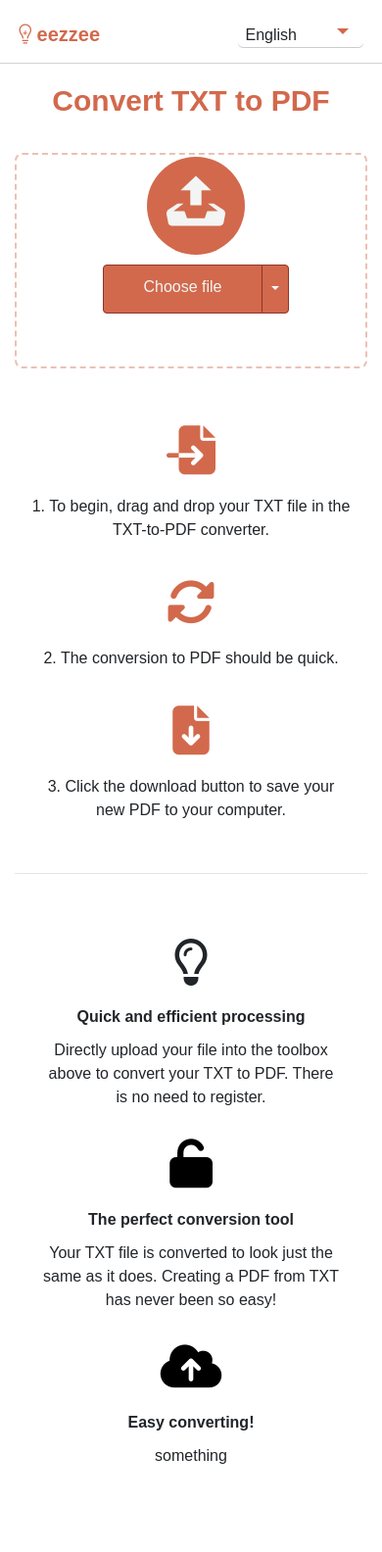
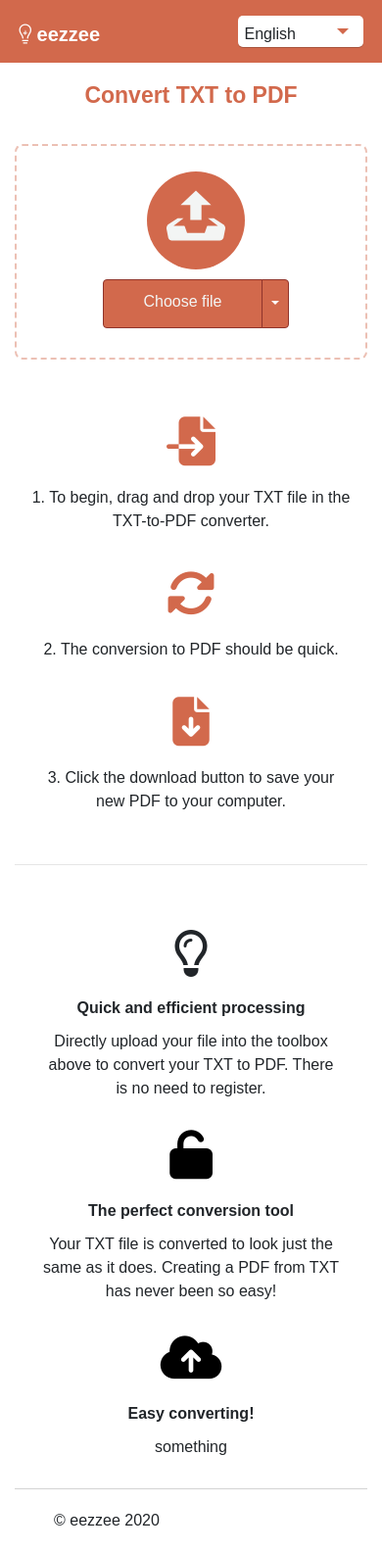
Before and after one commit to egrig/eezzee, a website: page node/public/TXTtoPDF.html in a window 390 px wide. Shown: the whole page at 98% size. Before the commit the page ends 1543 px from the top, so only its background shows below. Drawn offline with nearby package versions, Linux system fonts and the light colour scheme.

Commit message:
UI changes
1) You can return to the main page from any another
2) Add a footer
3) Now you can convert JPEG, JPG, TIF, SVG, PNG, BMP, WEBM and GIF images

```diff
--- a/node/public/TXTtoPDF.html
+++ b/node/public/TXTtoPDF.html
@@ -20,11 +20,11 @@
     <title>eezzee</title>
 </head>
 <body>
-
+    <div class="contentBody">
         <header>
             <div class="firstTitle">
                     <div  class="eezzeeName">
-                    <div><i class="fab fa-medapps"></i><b> eezzee</b></div>
+                        <div><i class="fab fa-medapps"></i><b><a href="https://eezzee.io/" id="linkToMainPage"> eezzee</a></b></div>
                     </div>
 
                     <div id="dd" class="wrapper-dropdown-5" tabindex="1">
@@ -171,6 +171,14 @@
                             </div>
                         </div>
 
+                        <div class="content"></div>
+
+        <div id="footerDiv">
+            <p>© eezzee 2020</p>
+        </div>
+
+    </div>
+
         <script src="https://cdnjs.cloudflare.com/ajax/libs/jspdf/1.4.0/jspdf.debug.js"></script>
         <script language="javascript" type="text/javascript" src="https://rawgit.com/sphilee/jsPDF-CustomFonts-support/master/dist/jspdf.customfonts.debug.js"></script>
         <script language="javascript" type="text/javascript" src="https://rawgit.com/sphilee/jsPDF-CustomFonts-support/master/dist/default_vfs.js"></script>
--- a/node/public/Youtube.html
+++ b/node/public/Youtube.html
@@ -16,10 +16,11 @@
     <title>eezzee</title>
 </head>
 <body>
+    <div class="contentBody">
     <header>
         <div class="firstTitle">
             <div  class="eezzeeName">
-                <div><i class="fab fa-medapps"></i><b> eezzee</b></div>
+                <div><i class="fab fa-medapps"></i><b><a href="https://eezzee.io/" id="linkToMainPage"> eezzee</a></b></div>
             </div>
 
             <div id="dd" class="wrapper-dropdown-5" tabindex="1">
@@ -196,6 +197,12 @@
 
 <!-- <script src="js/language.js"></script>
 <script src="js/script.js"></script> -->
+    <div class="content"></div>
+    <div id="footerDiv">
+        <p>© eezzee 2020</p>
+    </div>
+
+</div>
 </body>
 <script>
     (function ($) {
@@ -223,5 +230,5 @@
     });
 </script>
 <script src="js/language.js"></script>
-<script src="js/pdfController.js"></script>
+<!-- <script src="js/pdfController.js"></script> -->
 </html>
--- a/node/public/css/style.css
+++ b/node/public/css/style.css
@@ -8,6 +8,8 @@
 body {
     /* background: #f3f5f4; */
     font-family: 'Work Sans', sans-serif !important;
+    min-height: 100vh !important;
+
 }
 
 #title {
@@ -194,7 +196,7 @@ body {
     /* margin-right: 15px;
     margin-left: auto; */
     margin: 2rem 10% 0.5rem auto;
-    padding: 0.5rem;
+    padding: 5px;
 
     /* Styles */
     background: #fff;
@@ -295,7 +297,7 @@ body {
     display: flex;
     justify-content: center;
     flex-wrap: wrap;
-    padding: 15px;
+    padding: 15px 15px 0px 15px;
 }
 
 .item-contentTXTtoPDF {
@@ -364,7 +366,7 @@ body {
     cursor: pointer;
     /* display: inline-block; */
     overflow: hidden;
-    top: 160px;
+    top: 175px;
     right: calc(50% - 100px);
 }
 
@@ -435,7 +437,7 @@ body {
     width: 100%;
     height: 220px;
     justify-content: center;
-    top: 135px;
+    top: 150px;
     left: calc(50% - 530px);
 }
 
@@ -471,7 +473,7 @@ body {
 
 #secondTitle {
     text-align: center;
-    font-size: 30px;
+    font-size: 23px;
     font-weight: 700;
     color: #d2694c;
     margin: 20px 0 20px 0;
@@ -903,7 +905,7 @@ ul.tabs li a.active {
     }
 
     .inputfile + label {
-        top: 160px !important;
+        top: 175px !important;
     }
     #file{
         top: 135px !important;
@@ -934,10 +936,10 @@ ul.tabs li a.active {
 }
 @media (max-width: 425px){
     #labelForSVG {
-            top: 160px !important;
+            top: 175px !important;
         }
     #file{
-        top: 135px !important;
+        top: 147px !important;
     }
     .eezzeeName{
         font-size: 20px !important;
@@ -951,10 +953,14 @@ ul.tabs li a.active {
         font-size: 18px !important;
     } */
     .item-footer{
-        padding-top: 100px;
+        padding-top: 70px;
     }
     .item-content{
-        height: 345px !important;
+        max-height: 300px !important;
+        padding: 25px !important;
+    }
+    .wrapper-dropdown-5{
+        padding: 7px;
     }
 }
 
@@ -962,11 +968,12 @@ ul.tabs li a.active {
     display: flex;
     flex-direction: row;
     justify-content: flex-start;
-    border-bottom: 1px solid lightgrey;
+    /* border-bottom: 1px solid lightgrey; */
+    background: #d2694c;
 }
 
 .eezzeeName {
-    color: #d2694c;
+    color: white;
     font-size: 30px;
     margin-left: 15%;
     margin-top: 10px;
@@ -978,6 +985,47 @@ ul.tabs li a.active {
     margin-top: 16px;
     margin-bottom: 16px;
 }
- footer{
+.dropdown{
+    z-index: 10 !important;
+}
 
- }
+#linkToMainPage{
+    text-decoration: none;
+    color: white;
+}
+
+#footerDiv{
+    flex: 0 0 auto;
+    position: relative;
+    bottom: 0;
+    max-width: 1800px;
+    width: 100%;
+    margin-right: auto;
+    margin-left: auto;
+    padding: 20px 40px 20px 40px;
+    border-top: 1px solid lightgray;
+}
+#footerDiv > p{
+    margin-bottom: 0px !important;
+}
+
+/*footer{
+    height: 40px;
+    position: absolute;
+    top: calc(100vh - 40px);
+}*/
+
+html,
+body {
+    height: 100%;
+
+}
+.contentBody {
+	display: flex;
+	flex-direction: column;
+	min-height: 100%;
+}
+
+.content {
+	flex: 1 0 auto;
+}
```
Also changed, not shown: node/public/JPEGtoPDF.html (+7 -1 lines), node/public/PDF.html (+11 -3 lines), node/public/index.html (+10 -6 lines), node/public/js/pdfController.js. Lines whose indentation alone changed are shown as unchanged.
